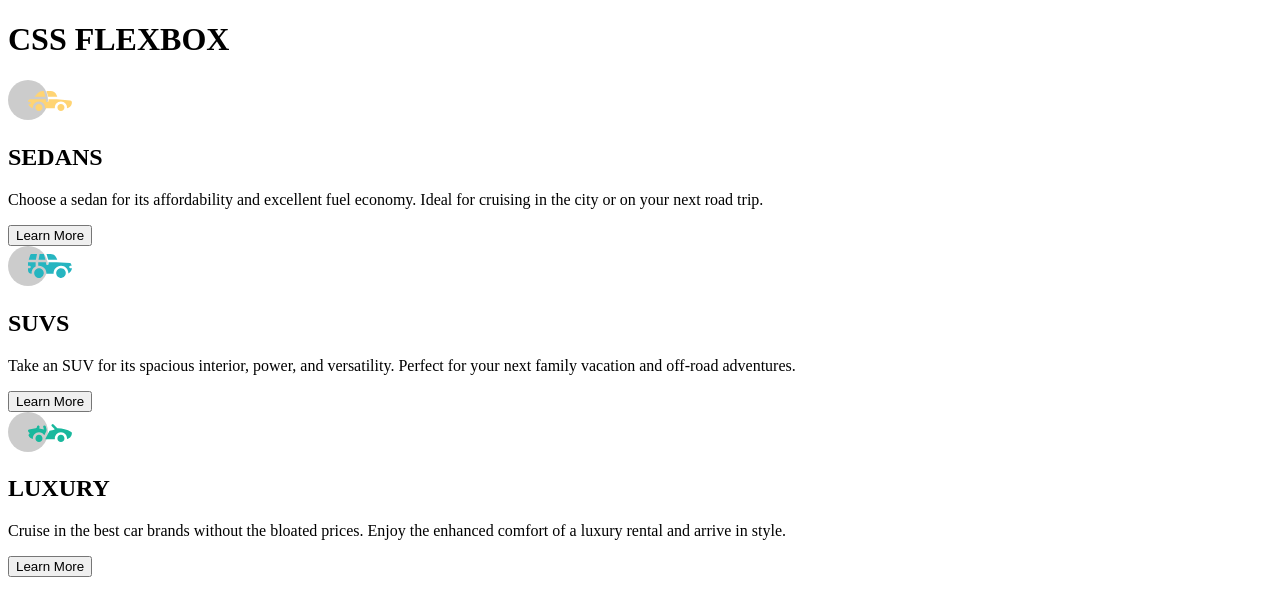
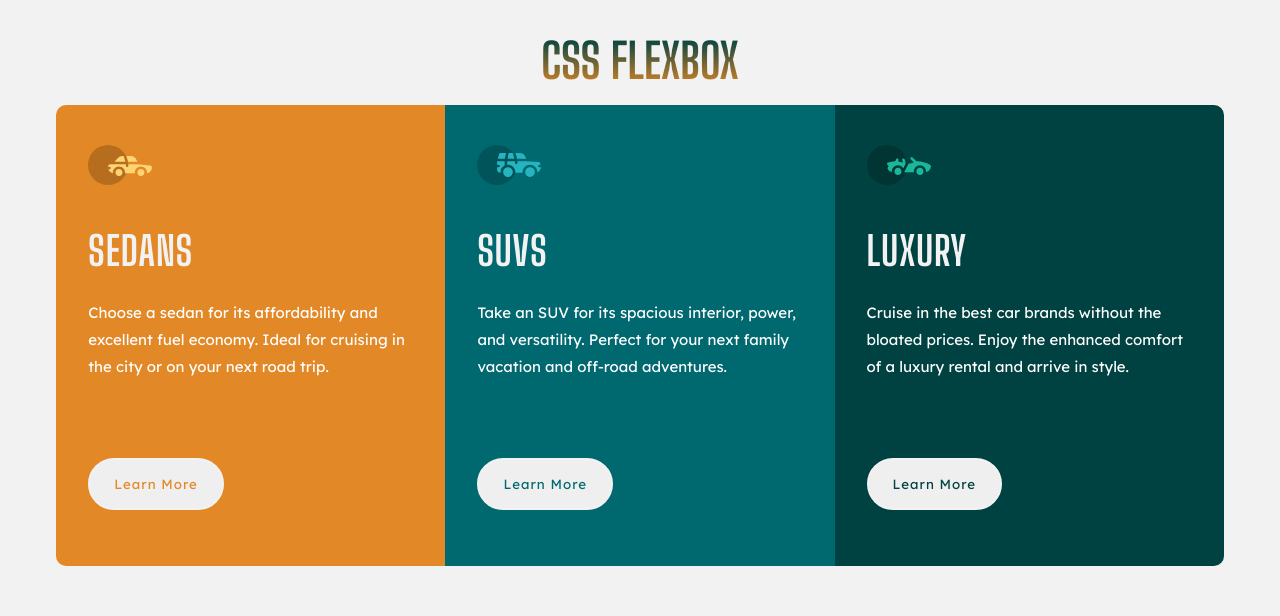
Before and after one commit to Meekunn/HTML-Layout, a plain HTML site: page index.html in a window 1280 px wide. Drawn offline with Linux system fonts and the light colour scheme.

Commit message:
:lipstick: Styled index.html

```diff
--- a/index.html
+++ b/index.html
@@ -4,6 +4,11 @@
     <meta charset="UTF-8">
     <meta name="viewport" content="width=device-width, initial-scale=1.0">
     <title>CSS FlexBox and Layout</title>
+
+    <link rel="stylesheet" href="./styles/index.css">
+    <link rel="preconnect" href="https://fonts.googleapis.com">
+    <link rel="preconnect" href="https://fonts.gstatic.com" crossorigin>
+    <link href="https://fonts.googleapis.com/css2?family=Big+Shoulders+Display:wght@100;700&family=Lexend+Deca&display=swap" rel="stylesheet">
 </head>
 <body>
     <header>
--- /dev/null
+++ b/styles/index.css
@@ -0,0 +1,110 @@
+* {
+    margin: 0;
+    padding: 0;
+    box-sizing: border-box;
+}
+body {
+    height: 100vh;
+    background-color: #F2F2F2;
+    padding: 1rem 2rem;
+    font-size: 15px;
+}
+header h1 {
+    background: linear-gradient(to top, #E38826 0%, #004241 90%);
+	-webkit-background-clip: text;
+    -moz-background-clip: text;
+    background-clip: text;
+    -webkit-text-fill-color: transparent;
+    font-family: 'Big Shoulders Display', cursive;
+    font-weight: 700;
+    margin: 1rem;
+    font-size: 3rem;
+    text-align: center;
+}
+.container {
+    display: flex;
+    flex-flow: column wrap;
+}
+.item1, .item2, .item3 {
+    display: flex;
+    -ms-flex-flow: column wrap;
+    flex-flow: column wrap;
+    justify-content: flex-start;
+    padding: 2.5rem 2rem;
+    row-gap: 30px;
+    flex-basis: 32%;
+}
+.item1 {
+    background-color: #E38826;
+    border-top-left-radius: 10px;
+    border-top-right-radius: 10px;
+    border-bottom-left-radius: 0;
+}
+.item2 {
+    background-color: #006970;
+}
+.item3 {
+    background-color: #004241;
+    border-bottom-left-radius: 10px;
+    border-bottom-right-radius: 10px;
+    border-top-right-radius: 0;
+}
+.about p {
+    font-family: 'Lexend Deca', sans-serif;
+    font-weight: 400;
+    color: #ffffff;
+    line-height: 1.8;
+    padding: 1rem 0 2rem;
+}
+.about h2 {
+    color: #F2F2F2;
+    font-family: 'Big Shoulders Display', cursive;
+    font-weight: 700;
+    font-size: 2.5rem;
+    padding: 0.5rem 0;
+    letter-spacing: 1px;
+}
+.button {
+    margin: 1rem 0;
+}
+.button > button {
+    border-radius: 30px;
+    padding: 1rem 1.5rem;
+    letter-spacing: 1px;
+    font-family: 'Lexend Deca', sans-serif;
+    font-weight: 400;
+    border: 2px solid #F2F2F2;
+}
+.button > button:hover {
+    background: transparent;
+    color: #ffffff;
+}
+.item1 button {
+    color: #E38826;
+}
+.item2 button {
+    color: #006970;
+}
+.item3 button {
+    color: #004241;
+}
+
+@media screen and (min-width: 380px) {
+    .container {
+        display: flex;
+        flex-flow: row wrap;
+        justify-content: center;
+    }
+    .item1 {
+        background-color: #E38826;
+        border-top-left-radius: 10px;
+        border-bottom-left-radius: 10px;
+        border-top-right-radius: 0;
+    }
+    .item3 {
+        background-color: #004241;
+        border-bottom-right-radius: 10px;
+        border-top-right-radius: 10px;
+        border-bottom-left-radius: 0;
+    }
+}
```
Also changed, not shown: 1 other file.
